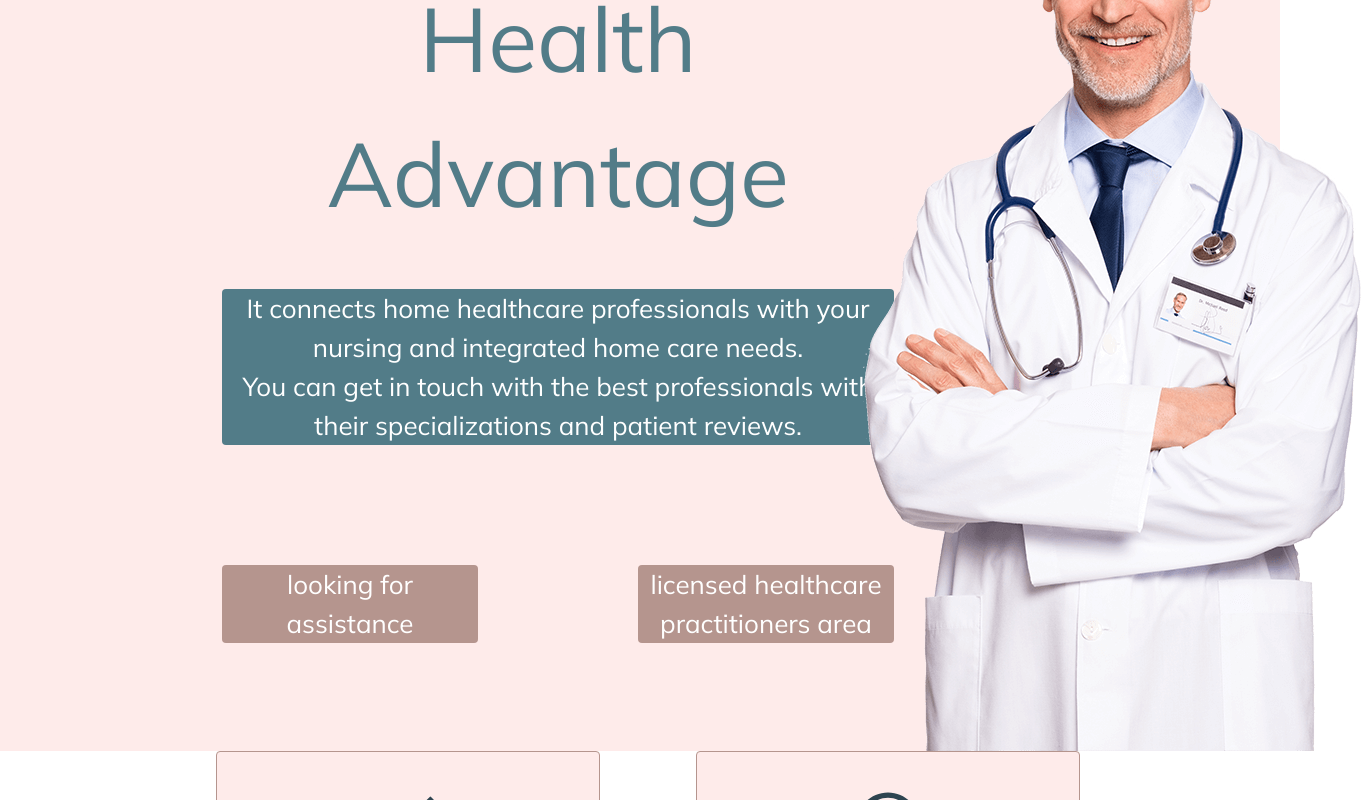
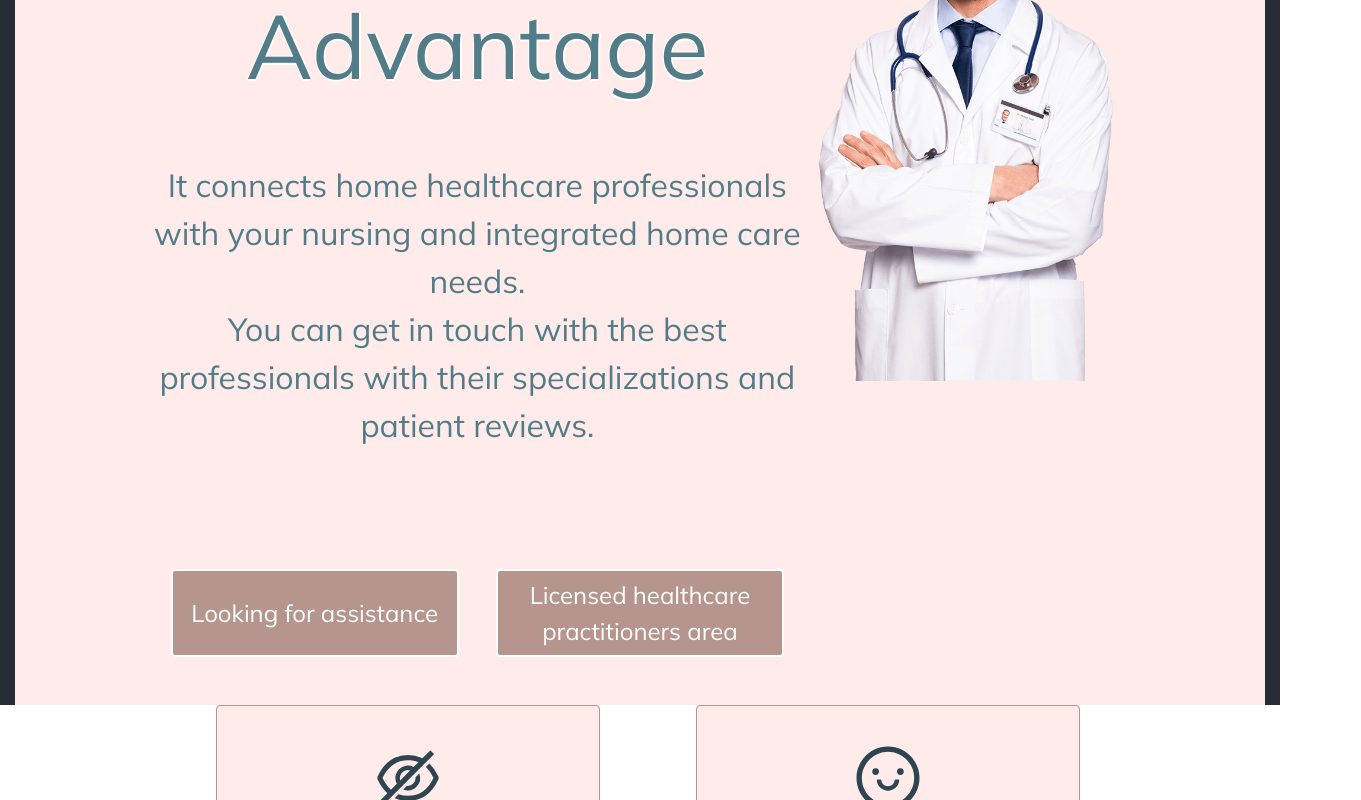
Before and after one commit to marcosaccarola/Health-Advantage, a React (Create React App) app: page / in a window 1280 px wide. Shown: the part 260-1060 px from the top of the page, 1361 px wide, since content can reach past the window. Built offline with nearby package versions, Linux system fonts and the light colour scheme.

Commit message:
recoding Home with grid and classes

```diff
--- a/src/App.css
+++ b/src/App.css
@@ -14,8 +14,8 @@
 }
 
 .App-header {
-  /* background-color: #282c34; */
-  background-color: #feebea;
+  background-color: #282c34;
+  /* background-color: #feebea; */
   min-height: 100vh;
   display: flex;
   flex-direction: column;
--- a/src/components/0000-Home.css
+++ b/src/components/0000-Home.css
@@ -6,12 +6,44 @@
 .pink {
   background: #feebea;
 }
+.nude {
+  background: #b5958e;
+}
 .green {
   background: #527c88;
 }
 .red {
   background: "red";
 }
+.textGreen {
+  color: #527c88;
+}
+.megaTitle {
+  font-size: 90px;
+  text-shadow: -1px 0 #ffffff, 0 2px #ffffff, 2px 0 #ffffff, 0 -1px #ffffff !important;
+}
+.submegaTitle {
+  font-size: 32px;
+}
+.doctor {
+  max-width: 100%;
+  height: auto;
+}
+.vw80 {
+  max-width: 80%;
+}
+.vw90 {
+  max-width: 90%;
+}
+.nudeButtons {
+  background: #b5958e !important;
+  font-family: "mulish", sans-serif !important;
+  color: #ffffff !important;
+  border-color: #ffffff !important;
+  border-width: 2px !important;
+  font-size: 24px !important;
+  width: 36vh;
+}
 /* .login{
     width:'16vh',min-height:'8vh',marginTop:'8vh',marginLeft:'24vh'
 } */
--- a/src/components/0000-Home.jsx
+++ b/src/components/0000-Home.jsx
@@ -27,8 +27,8 @@ const Home=()=>{
 
             {!currentUser&&
             <>
-            <div className='container-fluid'>
-                <Row className='justify-content-between mt-3'>
+            <div className='container-fluid pink'>
+                <Row className='justify-content-between vw90 mx-auto mt-3 pink'>
                     <Col sm={2} className='green'
                         // style={{width:'16vh',minHeight:'8vh',marginTop:'8vh',marginLeft:'24vh'}}
                         >
@@ -40,40 +40,38 @@ const Home=()=>{
                         LOGIN
                     </Col>
                 </Row>
-                <Row className='mt-5'>
-                    <Col sm={8}>
-                        <div
-                            style={{width:'84vh',minHeight:'8vh',background:'#FEEBEA',color:'#527c88',fontSize:90,marginTop:'16vh',marginLeft:'24vh'}}
-                            className='rounded row justify-content-start'
-                            >
+                <Row className='mt-5 vw80 mx-auto pink'>
+                    <Col sm={8} className='mt-auto mb-5'>
+                        <Row className='megaTitle textGreen justify-content-center mb-4'>
                             Health Advantage
-                        </div>
-                        <div
-                            style={{width:'84vh',background:'#527c88',marginTop:'1vh',marginLeft:'24vh'}}
-                            className='rounded mt-5 mb-4'
-                            >
+                        </Row>
+                        <Row style={{height:'3vh'}}></Row>
+                        <Row className='textGreen rounded submegaTitle'>
                                 It connects home healthcare professionals with your nursing and integrated home care needs.
                                 <br/>
                                 You can get in touch with the best professionals with their specializations and patient reviews.
-                        </div>
-                        <div
-                            className='row justify-content-between'
-                            style={{position:'absolute',width:'84vh',minHeight:'8vh',marginTop:'12vh',marginLeft:'24vh'}}
+                        </Row>
+                        <Row style={{height:'9vh'}}></Row>
+                        <Row
+                            className='row justify-content-center mt-5'
+                            // style={{position:'absolute',width:'84vh',minHeight:'8vh',marginTop:'12vh',marginLeft:'24vh'}}
                             >
-                            <div
-                                style={{width:'32vh',background:'#B5958E'}}
-                                className='rounded'>
-                                looking for assistance
-                            </div>
-                            <div
-                                style={{width:'32vh',background:'#B5958E'}}
-                                className='rounded'>
-                                licensed healthcare practitioners area
-                            </div>
-                        </div>
+                            <Button
+                                // style={{width:'32vh',background:'#B5958E'}}
+                                className='rounded nudeButtons mx-auto'>
+                                Looking for assistance
+                            </Button>
+                            <Button
+                                // style={{width:'32vh',background:'#B5958E'}}
+                                className='rounded nudeButtons mx-auto'>
+                                Licensed healthcare practitioners area
+                            </Button>
+                        </Row>
                     </Col>
                     <Col sm={4}>
-                        <img src={doctor} />
+                        <Row>
+                            <img className='container doctor' src={doctor} />
+                        </Row>
                     </Col>
                 </Row>
 
```
